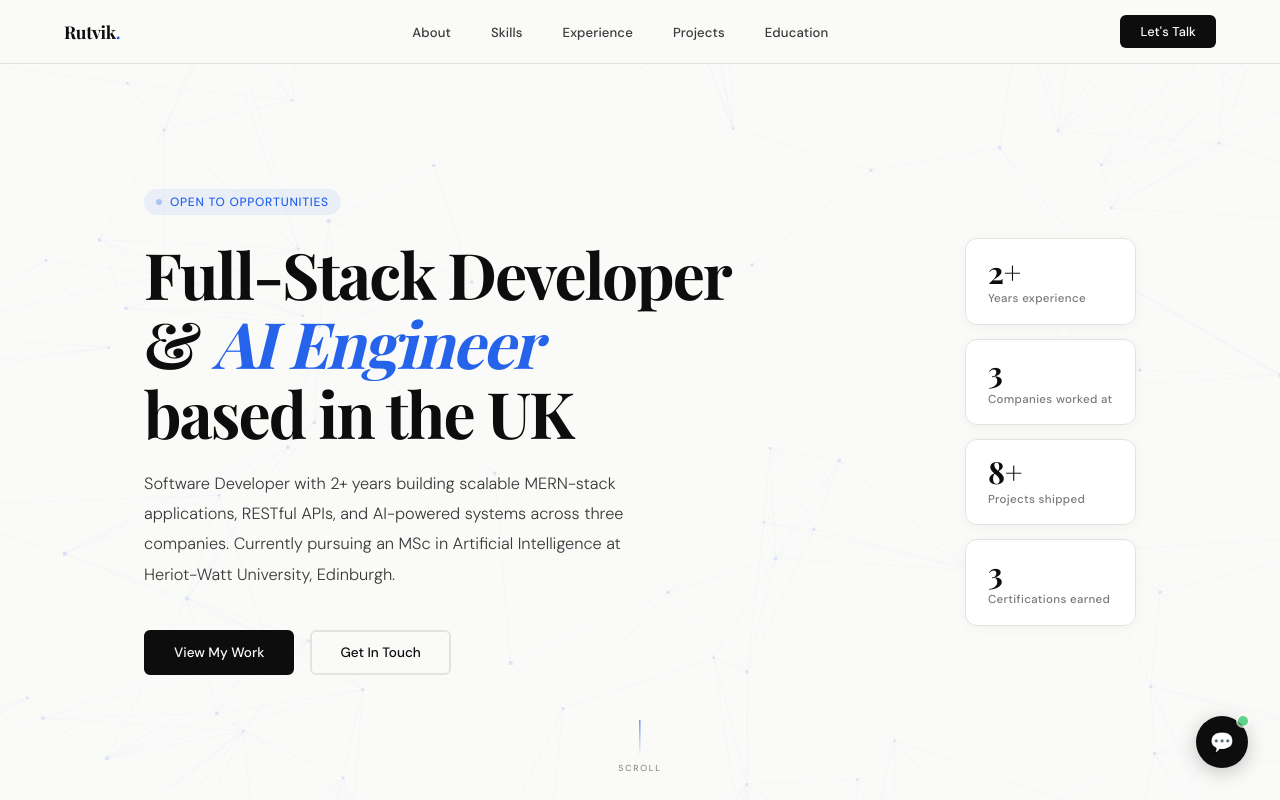
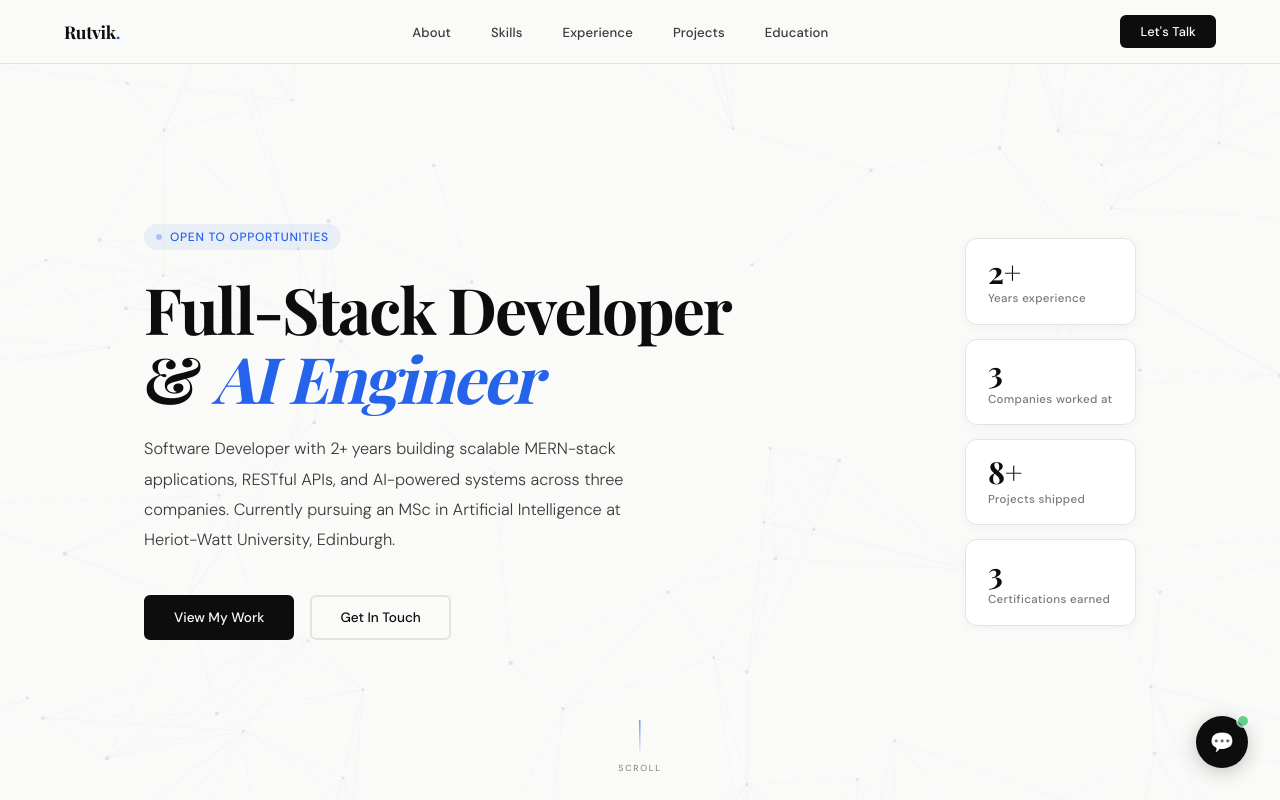
Before and after one commit to rutvikjani/Portfolio-Website, a website: page rutvik-portfolio.html in a window 1280 px wide. Shown: the top 800 px of the page. Drawn offline with nearby package versions, Linux system fonts and the light colour scheme; animation ran at ten frames a second; a web font is replaced by a local one.

```diff
--- a/rutvik-portfolio.html
+++ b/rutvik-portfolio.html
@@ -6,7 +6,7 @@
 
 <!-- ═══ PRIMARY SEO ═══════════════════════════════════════════════════════ -->
 <title>Rutvik Jani | AI Engineer & Software Developer | Heriot-Watt MSc AI</title>
-<meta name="description" content="Rutvik Jani is a Software Engineer and MSc Artificial Intelligence candidate at Heriot-Watt University. Specialising in LLM integration, RAG pipelines, Python backend systems, and applied machine learning. Open to AI engineering roles in the UK." />
+<meta name="description" content="Rutvik Jani is a Software Engineer and MSc Artificial Intelligence candidate at Heriot-Watt University. Specialising in LLM integration, RAG pipelines, Python backend systems, and applied machine learning. Open to AI engineering roles." />
 <meta name="keywords" content="Rutvik Jani, AI Engineer, Software Engineer, Machine Learning Engineer, LLM Developer, RAG Pipeline, Python Developer, FastAPI, Node.js, NLP Engineer, Computer Vision, FAISS, Heriot-Watt University MSc AI, Backend Developer UK, AI Researcher Edinburgh, Hire AI Engineer UK, GPT Integration, Llama Fine-tuning, Vector Search, Knowledge Graphs, Big Data, Hidden Markov Models, Financial ML, Voice AI, Face Recognition" />
 <meta name="author" content="Rutvik Jani" />
 <meta name="robots" content="index, follow, max-image-preview:large, max-snippet:-1, max-video-preview:-1" />
@@ -16,7 +16,7 @@
 <meta property="og:type" content="website" />
 <meta property="og:url" content="https://rutvikjani.dev/" />
 <meta property="og:title" content="Rutvik Jani | AI Engineer & Software Developer" />
-<meta property="og:description" content="Software Engineer & MSc AI candidate at Heriot-Watt University. 2+ years building LLM-powered systems, RAG pipelines, and scalable backends. Open to AI engineering roles in the UK." />
+<meta property="og:description" content="Software Engineer & MSc AI candidate at Heriot-Watt University. 2+ years building LLM-powered systems, RAG pipelines, and scalable backends. Open to AI engineering roles." />
 <meta property="og:image" content="https://rutvikjani.dev/og-image.jpg" />
 <meta property="og:image:width" content="1200" />
 <meta property="og:image:height" content="630" />
@@ -505,7 +505,7 @@
   <div class="hero-inner">
     <div>
       <div class="hero-tag"><span class="blink-dot"></span>Open to opportunities</div>
-      <h1 class="hero-h1">Full-Stack Developer<br>&amp; <em>AI Engineer</em><br>based in the UK</h1>
+      <h1 class="hero-h1">Full-Stack Developer<br>&amp; <em>AI Engineer</em><br></h1>
       <p class="hero-sub">Software Developer with 2+ years building scalable MERN-stack applications, RESTful APIs, and AI-powered systems across three companies. Currently pursuing an MSc in Artificial Intelligence at Heriot-Watt University, Edinburgh.</p>
       <div class="hero-btns">
         <button class="btn-primary" onclick="goto('projects')">View My Work</button>
```
Also changed, not shown: 1 other file.
